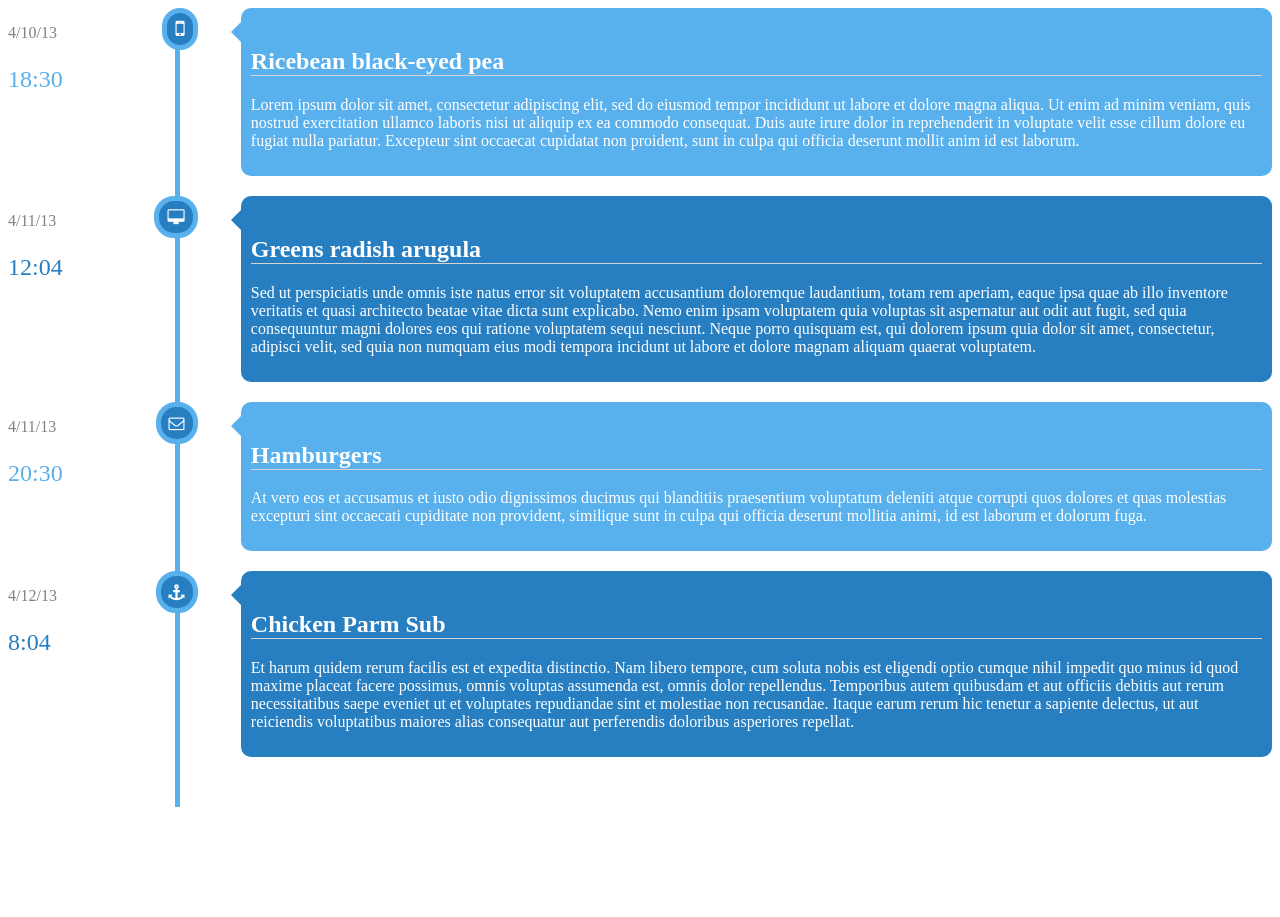
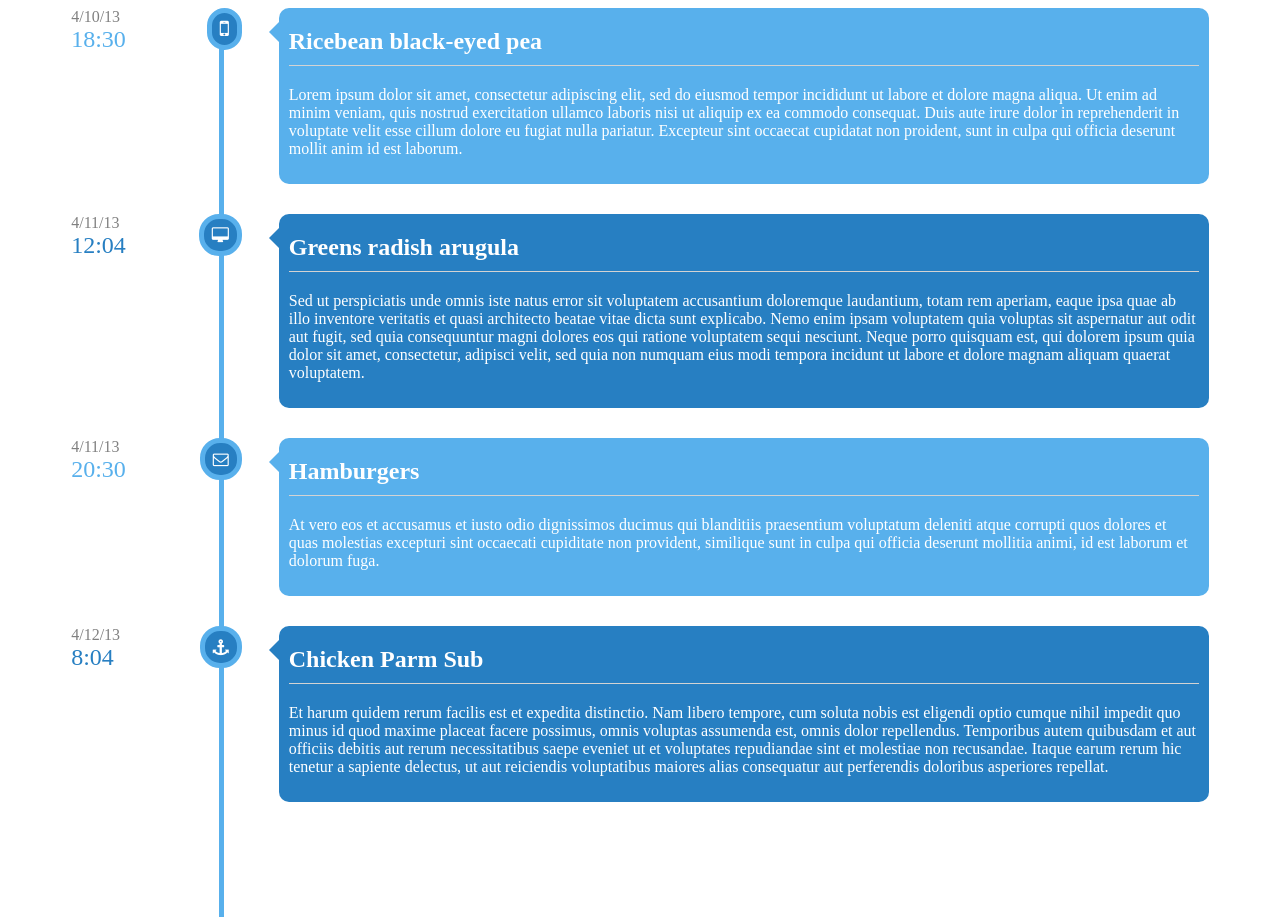
Before and after one commit to eddanieles/RWD-Timeline, a plain HTML site: page index.html in a window 1280 px wide. Before the commit the page ends 807 px from the top, so only its background shows below. Drawn offline with Linux system fonts and the light colour scheme.

Commit message:
updated file

```diff
--- a/styles.css
+++ b/styles.css
@@ -15,6 +15,8 @@ section {
 }
 
 .headingArticle {
+  margin-top: 15px;
+  margin-bottom: 30px;
   color: white;
   border-radius: 10px;
   padding: 10px;
@@ -29,15 +31,19 @@ section {
 }
 
 .headline {
+  margin-top: 0;
+  padding-bottom: 10px;
   border-bottom: 1px solid lightgray;
 }
 
 .date {
   color: gray;
+  margin: 0;
 }
 
 .time {
   font-size: 150%;
+  margin: 0;
 }
 
 .time.even {
@@ -74,7 +80,8 @@ section {
 
   section {
     flex: 1 1 0;
-    margin-bottom: 20px;
+    width: 90%;
+    margin: auto;
   }
 
   .side {
@@ -91,12 +98,16 @@ section {
     right: 18px;
     top: 41px;
     position: absolute;
-    height: 195px;
+    height: 250px;
   }
 
   article {
     float: right;
     width: 80%;
+  }
+
+  .headingArticle {
+    margin-top: 0;
   }
 
   .arrow {
@@ -105,5 +116,4 @@ section {
     top: 9px;
   }
 
-
 }
```
